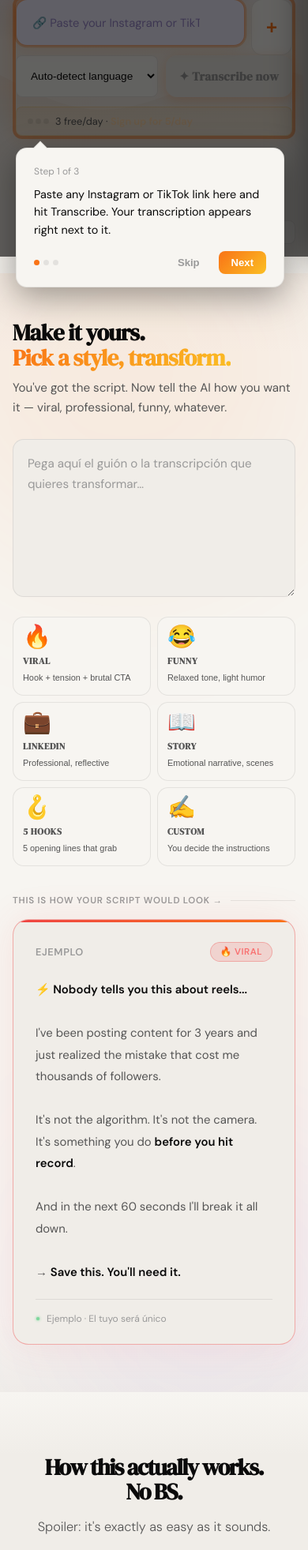
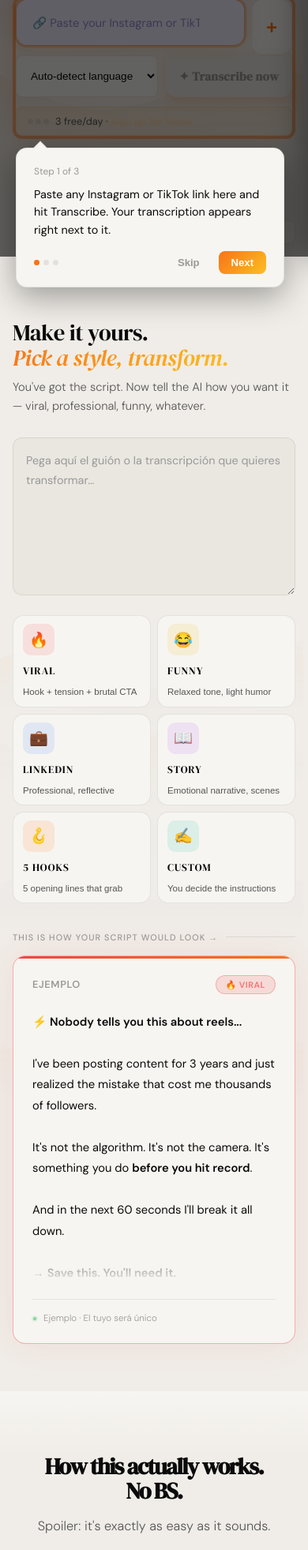
Before and after one commit to DavidBecama/transcriptor, a Flask app: page / in a window 390 px wide. Shown: the part 519-2482 px from the top of the page at 79% size. Run offline with Flask 3, Linux system fonts and the light colour scheme.

Commit message:
feat: UI redesign (style cards, adapt section, aurora) + manage subscription
- Style cards: emoji circles, colored per style, active glow corner
- Adapt section: DM Serif header, aurora backdrop, textarea redesign
- Preview card: fade gradient, refined typography
- Manage subscription button in profile (Stripe Customer Portal)
- Removed old blob backgrounds, replaced with aurora canvases

Co-Authored-By: Claude Opus 4.6 (1M context) <noreply@anthropic.com>

```diff
--- a/app.py
+++ b/app.py
@@ -625,6 +625,30 @@ def create_subscription_checkout():
         return jsonify({"error": str(e)}), 500
 
 
+@app.route("/manage-subscription", methods=["POST"])
+@require_auth
+def manage_subscription():
+    """Create a Stripe Customer Portal session so users can manage/cancel."""
+    if not STRIPE_OK:
+        return jsonify({"error": "Payments unavailable"}), 503
+
+    user = current_user()
+    profile = get_profile(user["id"])
+    sub_id = profile.get("stripe_subscription_id")
+    if not sub_id:
+        return jsonify({"error": "No active subscription"}), 400
+
+    try:
+        sub = stripe_lib.Subscription.retrieve(sub_id)
+        portal = stripe_lib.billing_portal.Session.create(
+            customer=sub.customer,
+            return_url=request.host_url,
+        )
+        return jsonify({"url": portal.url})
+    except Exception as e:
+        return jsonify({"error": str(e)}), 500
+
+
 @app.route("/cancel-subscription", methods=["POST"])
 @require_auth
 def cancel_subscription():
--- a/templates/index.html
+++ b/templates/index.html
@@ -441,22 +441,11 @@
     /* ── Hazlo tuyo — full viewport ────────────────────────────── */
     .adapt-section {
       min-height: 100vh;
-      background: linear-gradient(to bottom,
-        var(--bg)   0%,
-        var(--surf) 7%,
-        var(--surf) 93%,
-        var(--bg)   100%
-      );
+      background: var(--bg);
       position: relative; overflow: hidden;
       display: flex; align-items: center;
       padding: 80px 24px;
     }
-    .as-blob1, .as-blob2 {
-      position: absolute; border-radius: 50%;
-      filter: blur(100px); pointer-events: none; z-index: 0;
-    }
-    .as-blob1 { width: 520px; height: 520px; background: rgba(249,115,22,.08); top: -140px; left: -100px; }
-    .as-blob2 { width: 420px; height: 420px; background: rgba(139,92,246,.06); bottom: -80px; right: -80px; }
 
     .adapt-inner {
       max-width: 1200px; width: 100%; margin: 0 auto;
@@ -467,18 +456,19 @@
 
     /* Left column */
     .adapt-header { margin-bottom: 28px; }
-    .adapt-header h2 { font-size: clamp(1.8rem,3.5vw,2.6rem); font-weight: 900; letter-spacing: -.8px; margin-bottom: 10px; line-height: 1.1; }
-    .adapt-header p  { color: var(--text2); font-size: .95rem; line-height: 1.6; }
+    .adapt-header h2 { font-family: var(--font-display); font-size: clamp(1.8rem,3.5vw,2.6rem); font-weight: 400; letter-spacing: -.5px; margin-bottom: 10px; line-height: 1.1; }
+    .adapt-header h2 span { font-style: italic; }
+    .adapt-header p  { color: var(--text2); font-size: .92rem; line-height: 1.6; font-weight: 300; max-width: 420px; }
 
     .script-ta {
       width: 100%; min-height: 200px;
-      padding: 18px; background: var(--bg);
-      border: 1.5px solid var(--border); border-radius: var(--r);
-      font-size: .95rem; color: var(--text); resize: vertical; outline: none;
-      font-family: inherit; line-height: 1.7;
-      transition: border-color .2s, box-shadow .2s;
-    }
-    .script-ta:focus { border-color: var(--purple); box-shadow: var(--glow); }
+      padding: 16px; background: var(--surf2);
+      border: 1px solid var(--border); border-radius: 12px;
+      font-size: .9rem; color: var(--text); resize: vertical; outline: none;
+      font-family: var(--font-body); line-height: 1.7;
+      transition: border-color .2s;
+    }
+    .script-ta:focus { border-color: var(--purple); }
     .script-ta::placeholder { color: var(--text3); }
 
     /* Style grid */
@@ -488,31 +478,44 @@
     }
     .style-pill {
       display: flex; flex-direction: column; align-items: flex-start;
-      gap: 6px; padding: 18px 18px 16px;
+      gap: 10px; padding: 20px 18px;
       border-radius: var(--r); border: 1px solid var(--border);
       background: var(--surf); cursor: pointer;
-      transition: all .2s ease;
-      text-align: left; min-height: 100px;
+      transition: all .18s ease;
+      text-align: left; min-height: 110px;
+      position: relative; overflow: hidden;
     }
     .style-pill[data-s="viral"]        { --sc: #ef4444; --scr: 239,68,68; }
-    .style-pill[data-s="divertido"]    { --sc: #fbbf24; --scr: 251,191,36; }
+    .style-pill[data-s="divertido"]    { --sc: #eab308; --scr: 234,179,8; }
     .style-pill[data-s="linkedin"]     { --sc: #3b82f6; --scr: 59,130,246; }
-    .style-pill[data-s="storytelling"] { --sc: #22c55e; --scr: 34,197,94; }
-    .style-pill[data-s="hooks"]        { --sc: #a78bfa; --scr: 167,139,250; }
-    .style-pill[data-s="custom"]       { --sc: #94a3b8; --scr: 148,163,184; }
+    .style-pill[data-s="storytelling"] { --sc: #a855f7; --scr: 168,85,247; }
+    .style-pill[data-s="hooks"]        { --sc: #f97316; --scr: 249,115,22; }
+    .style-pill[data-s="custom"]       { --sc: #14b8a6; --scr: 20,184,166; }
     .style-pill:hover {
-      border-color: rgba(var(--scr), .35);
+      border-color: rgba(var(--scr), .3);
       background: var(--surf2);
-      transform: scale(1.02);
+      transform: translateY(-3px) scale(1.02);
+      box-shadow: var(--sh);
     }
     .style-pill.act {
       border-color: var(--sc);
-      background: rgba(var(--scr), .08);
+      background: var(--surf2);
       box-shadow: 0 0 20px rgba(var(--scr), .15);
     }
-    .style-pill .sp-emoji { font-size: 1.8rem; line-height: 1; margin-bottom: 2px; }
-    .style-pill .sp-name  { font-family: var(--font-display); font-size: .72rem; font-weight: 700; letter-spacing: .6px; text-transform: uppercase; color: var(--text2); transition: color .2s; }
-    .style-pill .sp-hint  { font-size: .68rem; font-weight: 300; color: var(--text3); line-height: 1.4; transition: color .2s; }
+    .style-pill.act::after {
+      content: ""; position: absolute; top: 0; right: 0;
+      width: 60px; height: 60px;
+      background: radial-gradient(circle at top right, rgba(var(--scr), .2), transparent 70%);
+      pointer-events: none;
+    }
+    .style-pill .sp-emoji {
+      width: 40px; height: 40px; border-radius: 10px;
+      background: rgba(var(--scr), .12);
+      display: flex; align-items: center; justify-content: center;
+      font-size: 1.2rem; line-height: 1;
+    }
+    .style-pill .sp-name  { font-family: var(--font-display); font-size: .82rem; font-weight: 400; letter-spacing: .08em; text-transform: uppercase; color: var(--text); transition: color .2s; }
+    .style-pill .sp-hint  { font-size: .72rem; font-weight: 300; color: var(--text3); line-height: 1.4; transition: color .2s; }
     [data-theme="light"] .style-pill .sp-hint { color: #555; }
     .style-pill:hover .sp-name, .style-pill.act .sp-name { color: var(--sc); }
     .style-pill:hover .sp-hint, .style-pill.act .sp-hint { color: var(--text2); }
@@ -558,15 +561,15 @@
     /* Right column — live preview */
     .adapt-right { position: sticky; top: 80px; }
     .preview-label {
-      font-size: .72rem; font-weight: 700; color: var(--text3);
-      text-transform: uppercase; letter-spacing: .8px;
+      font-family: var(--font-body); font-size: .68rem; font-weight: 500; color: var(--text3);
+      text-transform: uppercase; letter-spacing: .1em;
       margin-bottom: 16px; display: flex; align-items: center; gap: 10px;
     }
     .preview-label::after { content: ""; flex: 1; height: 1px; background: var(--border); }
 
     .preview-card {
-      background: var(--bg); border: 1.5px solid var(--border);
-      border-radius: 20px; padding: 28px 28px 24px;
+      background: var(--surf); border: 1px solid rgba(255,255,255,.08);
+      border-radius: 16px; padding: 24px;
       transition: border-color .35s ease, box-shadow .35s ease;
       min-height: 420px; display: flex; flex-direction: column;
       position: relative; overflow: hidden;
@@ -594,7 +597,7 @@
     .pc-badge {
       display: inline-flex; align-items: center; gap: 5px;
       padding: 4px 12px; border-radius: 20px;
-      font-size: .72rem; font-weight: 800; text-transform: uppercase; letter-spacing: .5px;
+      font-family: var(--font-body); font-size: .68rem; font-weight: 600; text-transform: uppercase; letter-spacing: .5px;
       border: 1px solid var(--border); color: var(--text3);
       transition: all .3s;
     }
@@ -606,6 +609,11 @@
     .pc-badge[data-s="custom"]       { background: rgba(148,163,184,.15); color: #94a3b8; border-color: rgba(148,163,184,.3); }
 
     .preview-content { flex: 1; position: relative; min-height: 280px; }
+    .preview-content::after {
+      content: ""; position: absolute; bottom: 0; left: 0; right: 0; height: 60px;
+      background: linear-gradient(transparent, var(--surf));
+      pointer-events: none; z-index: 2;
+    }
     .preview-slide {
       position: absolute; inset: 0;
       opacity: 0; transform: translateY(10px);
@@ -616,11 +624,12 @@
       opacity: 1; transform: translateY(0);
       pointer-events: auto; position: relative;
     }
-    .preview-text { font-size: .93rem; line-height: 1.85; color: var(--text2); white-space: pre-line; }
-    .preview-text .ph { color: var(--text); font-weight: 700; }
+    .preview-text { font-family: var(--font-body); font-size: .92rem; line-height: 1.8; color: var(--text); white-space: pre-line; }
+    .preview-text .ph { color: var(--text); font-weight: 600; }
     .preview-footer {
       margin-top: 20px; padding-top: 16px; border-top: 1px solid var(--border);
-      font-size: .75rem; color: var(--text3); display: flex; align-items: center; gap: 8px;
+      font-size: .72rem; color: var(--text3); display: flex; align-items: center; gap: 8px;
+      font-weight: 300; position: relative; z-index: 3;
     }
     .pf-dot { width: 6px; height: 6px; border-radius: 50%; background: var(--green); box-shadow: 0 0 5px var(--green); animation: pulse 2s infinite; flex-shrink: 0; }
     .pf-copy {
@@ -1841,7 +1850,7 @@
     <span class="logo">RS<span>ReelScript</span></span>
   </div>
   <div class="nav-r">
-    <button class="badge-bal" id="balBadge" onclick="openTopup()">⚡ <span id="balDisp">0 usos</span></button>
+    <button class="badge-bal" id="balBadge" onclick="document.getElementById('pricingSection').scrollIntoView({behavior:'smooth'})">⚡ <span id="balDisp">0 usos</span></button>
     <div class="user-pill" id="userPill" onclick="openProfile()" style="cursor:pointer" title="Ver perfil" data-tour="user-profile">
       <div class="avatar" id="userAv" style="overflow:hidden;padding:0"></div>
       <span id="userEmail" style="font-size:.82rem;color:var(--text2)"></span>
@@ -1975,8 +1984,7 @@
 
 <!-- ── HAZLO TUYO ─────────────────────────────────────────────────────── -->
 <div class="adapt-section">
-  <div class="as-blob1"></div>
-  <div class="as-blob2"></div>
+  <canvas class="aurora-canvas" id="adaptAurora" style="opacity:.25"></canvas>
   <div class="adapt-inner fade-in" id="adaptCard">
 
     <!-- LEFT: input + style grid -->
@@ -2303,6 +2311,8 @@
             onclick="closeProfile();document.getElementById('pricingSection').scrollIntoView({behavior:'smooth'})">
             Upgrade plan
           </button>
+          <button class="btn-topup-sm" id="profManageSub" style="display:none;background:var(--surf2);border:1px solid var(--border);color:var(--text2)"
+            onclick="manageSub()">Manage subscription</button>
           <button class="btn-topup-sm" style="background:var(--surf2);border:1px solid var(--border);color:var(--text2)"
             onclick="closeProfile();openTopup()">+ Top up</button>
         </div>
@@ -2878,6 +2888,9 @@ function renderProfileHub() {
   // Hide upgrade btn if already on top plan
   document.getElementById("profUpgradeBtn").style.display = plan === "agency" ? "none" : "";
 
+  // Show manage subscription if on a paid plan
+  document.getElementById("profManageSub").style.display = ["basic","pro","agency"].includes(plan) ? "" : "none";
+
   // Usage bar
   const usageWrap = document.getElementById("profUsageWrap");
   const usageFill = document.getElementById("profUsageFill");
@@ -4146,6 +4159,15 @@ async function subscribePlan(priceId) {
   window.location.href = d.url;
 }
 
+async function manageSub() {
+  const res = await fetch("/manage-subscription", {
+    method: "POST", headers: { "Content-Type": "application/json" },
+  });
+  const d = await res.json();
+  if (!res.ok) { showToast(d.error || "Error"); return; }
+  window.location.href = d.url;
+}
+
 async function cancelSubscription() {
   if (!confirm("¿Cancelar tu suscripción? Seguirá activa hasta fin de período.")) return;
   const res = await fetch("/cancel-subscription", {
@@ -4267,6 +4289,7 @@ function createAurora(canvasId) {
   draw();
 }
 createAurora("auroraCanvas");
+createAurora("adaptAurora");
 createAurora("pricingAurora");
 
 // ── Onboarding Tour ──────────────────────────────────────────────────────
```
